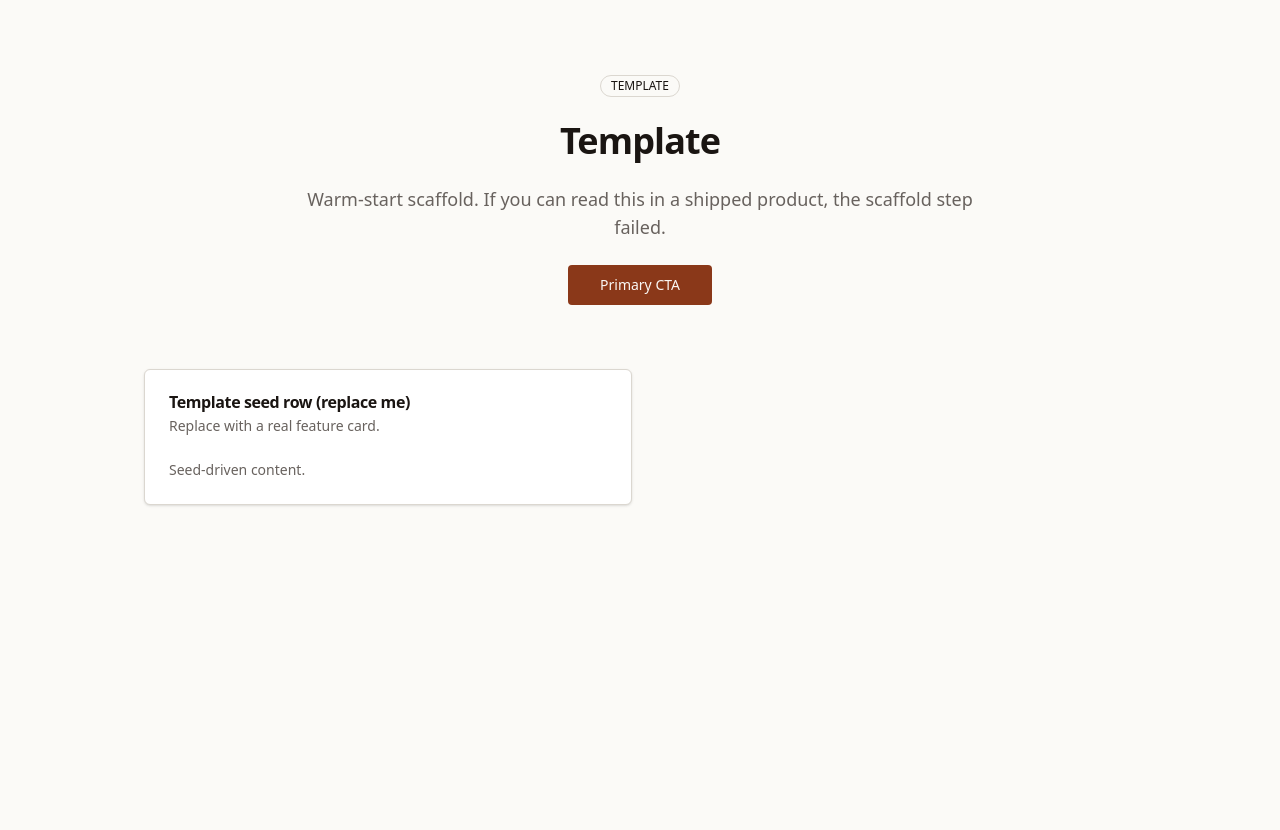
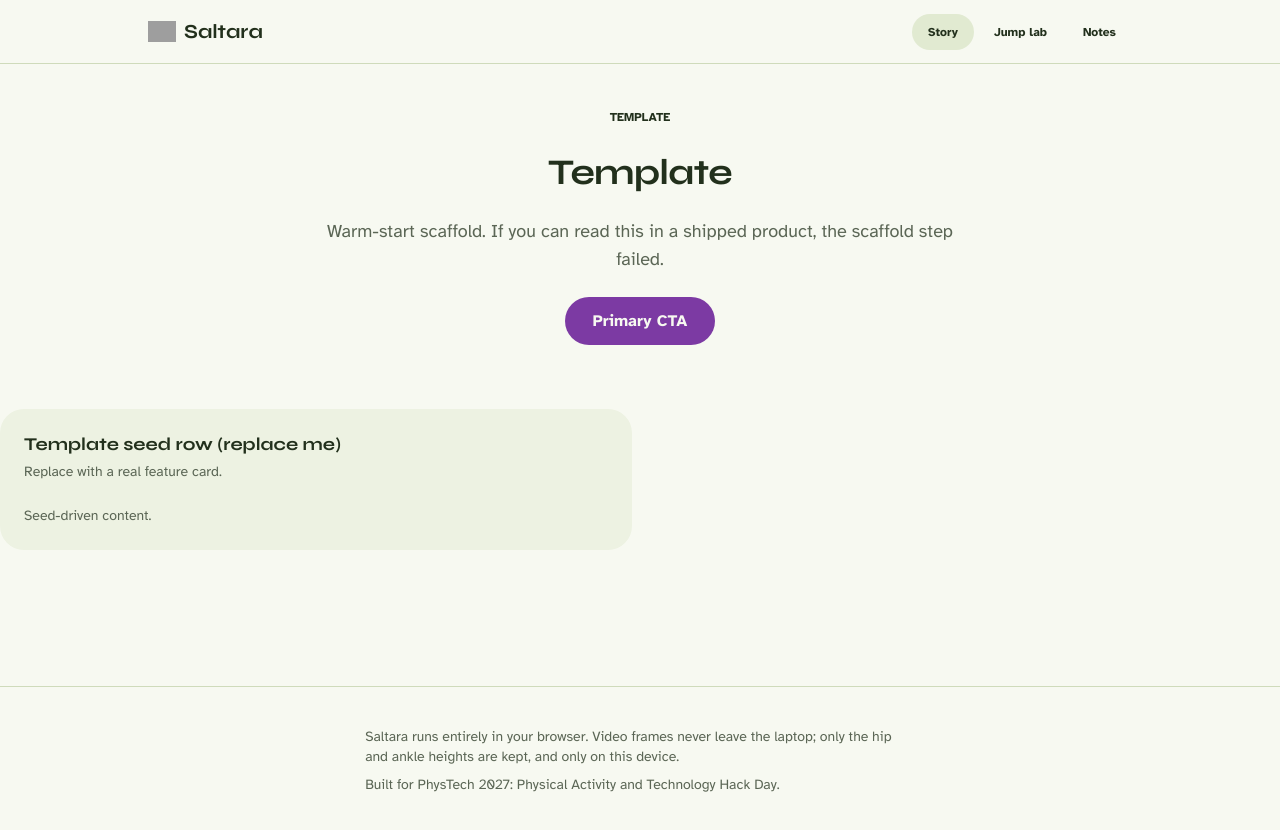
Before and after one commit to mericcintosun/saltara, a Next.js app: page / in a window 1280 px wide. Shown: the top 830 px of the page. Before the commit the page ends 800 px from the top, so only its background shows below. Built offline with nearby package versions, Linux system fonts and the light colour scheme; grey boxes are pictures that could not be loaded.

Commit message:
feat: orchard design tokens, fonts, primitives and header

```diff
--- a/app/globals.css
+++ b/app/globals.css
@@ -1,31 +1,43 @@
 @import "tailwindcss";
 
-/* shadcn-style design tokens. The ONLY place colors live: restyle a project by
-   editing these variables from IDENTITY.md; components never carry hex.
-   TEMPLATE placeholder palette: warm neutral, deliberately NOT the navy ground +
-   teal accent the scaffold rules ban, so a token the scaffold forgets to
-   rewrite cannot reintroduce that look. Every value below is replaced. */
+/* Saltara tokens. Every hex below comes from the IDENTITY.md key block
+   (D12 orchard). Components never carry hex; they use these tokens. */
 :root {
-  --background: oklch(0.985 0.004 80);
-  --foreground: oklch(0.2 0.01 60);
-  --card: oklch(1 0 0);
-  --card-foreground: oklch(0.2 0.01 60);
-  --popover: oklch(1 0 0);
-  --popover-foreground: oklch(0.2 0.01 60);
-  --primary: oklch(0.45 0.12 40);
-  --primary-foreground: oklch(0.98 0.005 80);
-  --secondary: oklch(0.94 0.008 80);
-  --secondary-foreground: oklch(0.25 0.01 60);
-  --muted: oklch(0.94 0.008 80);
-  --muted-foreground: oklch(0.5 0.01 60);
-  --accent: oklch(0.92 0.02 60);
-  --accent-foreground: oklch(0.2 0.01 60);
-  --destructive: oklch(0.55 0.19 25);
-  --destructive-foreground: oklch(0.98 0 0);
-  --border: oklch(0.88 0.01 80);
-  --input: oklch(0.88 0.01 80);
-  --ring: oklch(0.45 0.12 40);
-  --radius: 0.375rem;
+  --ground: #f7f9f1;
+  --surface: #edf2e2;
+  --deep: #e1ead1;
+  --line: #cfdbbb;
+  --ink: #22301c;
+  --plum: #7c3aa3;
+  --on-plum: #f7f9f1;
+  --sun: #e8b73a;
+  --ok: #2e7d4f;
+  --warn: #a8641c;
+  --bad: #b3382c;
+
+  --background: var(--ground);
+  --foreground: var(--ink);
+  --card: var(--surface);
+  --card-foreground: var(--ink);
+  --popover: var(--surface);
+  --popover-foreground: var(--ink);
+  --primary: var(--plum);
+  --primary-foreground: var(--on-plum);
+  --secondary: var(--deep);
+  --secondary-foreground: var(--ink);
+  --muted: var(--surface);
+  --muted-foreground: color-mix(in oklab, var(--ink) 70%, var(--ground));
+  --accent: var(--deep);
+  --accent-foreground: var(--ink);
+  --destructive: var(--bad);
+  --destructive-foreground: var(--ground);
+  --border: var(--line);
+  --input: var(--line);
+  --ring: var(--plum);
+  --radius: 1rem;
+
+  --font-display-stack: var(--font-syne), "Trebuchet MS", "Segoe UI", sans-serif;
+  --font-body-stack: var(--font-atkinson), "Verdana", "Segoe UI", sans-serif;
 }
 
 @theme inline {
@@ -48,13 +60,61 @@
   --color-border: var(--border);
   --color-input: var(--input);
   --color-ring: var(--ring);
+  --color-surface: var(--surface);
+  --color-deep: var(--deep);
+  --color-sun: var(--sun);
+  --color-ok: var(--ok);
+  --color-warn: var(--warn);
+  --color-bad: var(--bad);
   --radius-sm: calc(var(--radius) - 4px);
   --radius-md: calc(var(--radius) - 2px);
   --radius-lg: var(--radius);
   --radius-xl: calc(var(--radius) + 4px);
+  --font-sans: var(--font-body-stack);
+  --font-display: var(--font-display-stack);
 }
 
 body {
   background: var(--background);
   color: var(--foreground);
+  font-family: var(--font-body-stack);
 }
+
+h1,
+h2 {
+  font-family: var(--font-display-stack);
+  letter-spacing: -0.02em;
+}
+
+/* M4 wipe: clip-path inset reveal, 600ms, cubic-bezier(0.65, 0, 0.35, 1).
+   The element is fully visible at the end state and with motion off. */
+@keyframes saltara-wipe {
+  from {
+    clip-path: inset(0 100% 0 0 round 1rem);
+  }
+  to {
+    clip-path: inset(0 0 0 0 round 1rem);
+  }
+}
+
+.saltara-wipe {
+  animation: saltara-wipe 600ms cubic-bezier(0.65, 0, 0.35, 1) both;
+}
+
+/* Chapter headings wipe in as they scroll into view where the browser supports
+   scroll-driven animations; elsewhere they wipe once on load. */
+@supports (animation-timeline: view()) {
+  .saltara-wipe-scroll {
+    animation: saltara-wipe 600ms cubic-bezier(0.65, 0, 0.35, 1) both;
+    animation-timeline: view();
+    animation-range: entry 0% entry 80%;
+  }
+}
+
+@media (prefers-reduced-motion: reduce) {
+  .saltara-wipe,
+  .saltara-wipe-scroll {
+    animation: none;
+    clip-path: none;
+  }
+}
--- a/app/layout.tsx
+++ b/app/layout.tsx
@@ -1,18 +1,43 @@
 import type { Metadata } from "next";
+import { Atkinson_Hyperlegible, Syne } from "next/font/google";
+import { SiteHeader } from "@/components/site-header";
 import "./globals.css";
 
-// TEMPLATE: replace the title and description with the product's real name
-// and one-liner during scaffold. No placeholder copy may survive.
+const syne = Syne({
+  subsets: ["latin"],
+  display: "swap",
+  variable: "--font-syne",
+});
+
+const atkinson = Atkinson_Hyperlegible({
+  subsets: ["latin"],
+  weight: ["400", "700"],
+  display: "swap",
+  variable: "--font-atkinson",
+});
+
 export const metadata: Metadata = {
-  title: "App",
-  description: "Replace with the product one-liner.",
+  title: "Saltara: vertical jump height from a laptop webcam",
+  description:
+    "Jump in front of your laptop camera. Saltara uses gravity as the ruler and measures your vertical jump in centimetres: no mat, no force plate, no tape measure, no calibration.",
+  metadataBase: new URL("https://saltara.vercel.app"),
 };
 
 export default function RootLayout({ children }: { children: React.ReactNode }) {
   return (
-    <html lang="en">
+    <html lang="en" className={`${syne.variable} ${atkinson.variable}`}>
       <body className="min-h-screen antialiased">
-        <main className="mx-auto max-w-5xl px-4 py-8">{children}</main>
+        <SiteHeader />
+        <main>{children}</main>
+        <footer className="mt-24 border-t border-border">
+          <div className="mx-auto flex max-w-prose flex-col gap-2 px-5 py-10 text-sm text-muted-foreground">
+            <p>
+              Saltara runs entirely in your browser. Video frames never leave the laptop; only the hip and ankle
+              heights are kept, and only on this device.
+            </p>
+            <p>Built for PhysTech 2027: Physical Activity and Technology Hack Day.</p>
+          </div>
+        </footer>
       </body>
     </html>
   );
--- /dev/null
+++ b/components/site-header.tsx
@@ -0,0 +1,38 @@
+"use client";
+
+import Link from "next/link";
+import { usePathname } from "next/navigation";
+import { BrandMark } from "@/components/brand-mark";
+import { Button } from "@/components/ui/button";
+
+const NAV = [
+  { href: "/", label: "Story" },
+  { href: "/play", label: "Jump lab" },
+  { href: "/notes", label: "Notes" },
+];
+
+export function SiteHeader() {
+  const pathname = usePathname();
+  return (
+    <header className="sticky top-0 z-30 h-16 border-b border-border bg-background">
+      <div className="mx-auto flex h-full max-w-5xl items-center justify-between gap-4 px-5">
+        <Link href="/" className="flex items-center gap-2 font-display text-xl font-bold">
+          <BrandMark />
+          Saltara
+        </Link>
+        <nav aria-label="Main" className="flex items-center gap-1">
+          {NAV.map((item) => {
+            const current = item.href === "/" ? pathname === "/" : pathname.startsWith(item.href);
+            return (
+              <Button key={item.href} asChild size="sm" variant={current ? "secondary" : "ghost"}>
+                <Link href={item.href} aria-current={current ? "page" : undefined}>
+                  {item.label}
+                </Link>
+              </Button>
+            );
+          })}
+        </nav>
+      </div>
+    </header>
+  );
+}
--- a/components/ui/badge.tsx
+++ b/components/ui/badge.tsx
@@ -2,23 +2,24 @@ import * as React from "react";
 import { cva, type VariantProps } from "class-variance-authority";
 import { cn } from "@/lib/utils";
 
-const badgeVariants = cva(
-  "inline-flex items-center rounded-full border px-2.5 py-0.5 text-xs font-medium transition-colors",
-  {
-    variants: {
-      variant: {
-        default: "border-transparent bg-primary text-primary-foreground",
-        secondary: "border-transparent bg-secondary text-secondary-foreground",
-        outline: "border-border text-foreground",
-        destructive: "border-transparent bg-destructive text-destructive-foreground",
-      },
+// Rounded tinted chips. The "sun" variant carries the orchard's recurring
+// sun-yellow dot; semantic variants mark state only.
+const badgeVariants = cva("inline-flex items-center gap-1.5 rounded-full px-3 py-1 text-xs font-bold", {
+  variants: {
+    variant: {
+      default: "bg-primary text-primary-foreground",
+      secondary: "bg-secondary text-secondary-foreground",
+      sun: "bg-secondary text-secondary-foreground before:size-2 before:rounded-full before:bg-sun before:content-['']",
+      ok: "bg-ok text-background",
+      warn: "bg-warn text-background",
+      bad: "bg-bad text-background",
     },
-    defaultVariants: { variant: "default" },
-  }
-);
+  },
+  defaultVariants: { variant: "default" },
+});
 
-function Badge({ className, variant, ...props }: React.ComponentProps<"div"> & VariantProps<typeof badgeVariants>) {
-  return <div className={cn(badgeVariants({ variant }), className)} {...props} />;
+function Badge({ className, variant, ...props }: React.ComponentProps<"span"> & VariantProps<typeof badgeVariants>) {
+  return <span className={cn(badgeVariants({ variant }), className)} {...props} />;
 }
 
 export { Badge, badgeVariants };
--- a/components/ui/button.tsx
+++ b/components/ui/button.tsx
@@ -3,23 +3,25 @@ import { Slot } from "@radix-ui/react-slot";
 import { cva, type VariantProps } from "class-variance-authority";
 import { cn } from "@/lib/utils";
 
+// Orchard surface: fully rounded, soft tinted fills instead of outlines.
 const buttonVariants = cva(
-  "inline-flex items-center justify-center gap-2 whitespace-nowrap rounded-md text-sm font-medium transition-colors focus-visible:outline-none focus-visible:ring-2 focus-visible:ring-ring disabled:pointer-events-none disabled:opacity-50 [&_svg]:size-4 [&_svg]:shrink-0",
+  "inline-flex items-center justify-center gap-2 whitespace-nowrap rounded-full text-sm font-bold transition-colors focus-visible:outline-none focus-visible:ring-2 focus-visible:ring-ring focus-visible:ring-offset-2 focus-visible:ring-offset-background disabled:pointer-events-none disabled:opacity-50 [&_svg]:size-4 [&_svg]:shrink-0",
   {
     variants: {
       variant: {
         default: "bg-primary text-primary-foreground hover:bg-primary/90",
-        secondary: "bg-secondary text-secondary-foreground hover:bg-secondary/80",
-        outline: "border border-border bg-transparent hover:bg-accent hover:text-accent-foreground",
-        ghost: "hover:bg-accent hover:text-accent-foreground",
+        secondary: "bg-secondary text-secondary-foreground hover:bg-border",
+        soft: "bg-card text-card-foreground hover:bg-secondary",
+        sun: "bg-sun text-foreground hover:bg-sun/85",
+        ghost: "text-foreground hover:bg-secondary",
         destructive: "bg-destructive text-destructive-foreground hover:bg-destructive/90",
-        link: "text-primary underline-offset-4 hover:underline",
+        link: "rounded-md text-primary underline decoration-sun decoration-2 underline-offset-4 hover:decoration-primary",
       },
       size: {
-        default: "h-9 px-4 py-2",
-        sm: "h-8 rounded-md px-3 text-xs",
-        lg: "h-10 rounded-md px-8",
-        icon: "h-9 w-9",
+        default: "h-11 px-5",
+        sm: "h-9 px-4 text-xs",
+        lg: "h-12 px-7 text-base",
+        icon: "h-11 w-11",
       },
     },
     defaultVariants: { variant: "default", size: "default" },
--- a/components/ui/card.tsx
+++ b/components/ui/card.tsx
@@ -1,14 +1,15 @@
 import * as React from "react";
 import { cn } from "@/lib/utils";
 
+// Orchard panels: tinted surface, generous radius, no hard border.
 function Card({ className, ...props }: React.ComponentProps<"div">) {
-  return <div className={cn("rounded-lg border border-border bg-card text-card-foreground shadow-sm", className)} {...props} />;
+  return <div className={cn("rounded-3xl bg-card text-card-foreground", className)} {...props} />;
 }
 function CardHeader({ className, ...props }: React.ComponentProps<"div">) {
   return <div className={cn("flex flex-col gap-1.5 p-6", className)} {...props} />;
 }
 function CardTitle({ className, ...props }: React.ComponentProps<"div">) {
-  return <div className={cn("font-semibold leading-none tracking-tight", className)} {...props} />;
+  return <div className={cn("font-display text-lg font-bold leading-tight", className)} {...props} />;
 }
 function CardDescription({ className, ...props }: React.ComponentProps<"div">) {
   return <div className={cn("text-sm text-muted-foreground", className)} {...props} />;
--- a/components/ui/input.tsx
+++ b/components/ui/input.tsx
@@ -6,7 +6,7 @@ function Input({ className, type, ...props }: React.ComponentProps<"input">) {
     <input
       type={type}
       className={cn(
-        "flex h-9 w-full rounded-md border border-input bg-transparent px-3 py-1 text-sm shadow-sm transition-colors placeholder:text-muted-foreground focus-visible:outline-none focus-visible:ring-2 focus-visible:ring-ring disabled:cursor-not-allowed disabled:opacity-50",
+        "flex h-11 w-full rounded-2xl border-2 border-transparent bg-card px-4 text-base transition-colors placeholder:text-muted-foreground focus-visible:border-primary focus-visible:outline-none disabled:cursor-not-allowed disabled:opacity-50",
         className
       )}
       {...props}
--- a/package.json
+++ b/package.json
@@ -6,10 +6,13 @@
     "dev": "next dev",
     "build": "next build",
     "start": "next start",
-    "seed": "node -e \"console.log('seed: nothing to do yet')\""
+    "seed": "node -e \"console.log('seed: nothing to do yet, seed jumps live in lib/data.ts')\""
   },
   "dependencies": {
+    "@mediapipe/tasks-vision": "0.10.21",
     "@radix-ui/react-slot": "^1.1.2",
+    "@react-spring/web": "^10.1.2",
+    "@use-gesture/react": "^10.3.1",
     "class-variance-authority": "^0.7.1",
     "clsx": "^2.1.1",
     "lucide-react": "^0.474.0",
```
